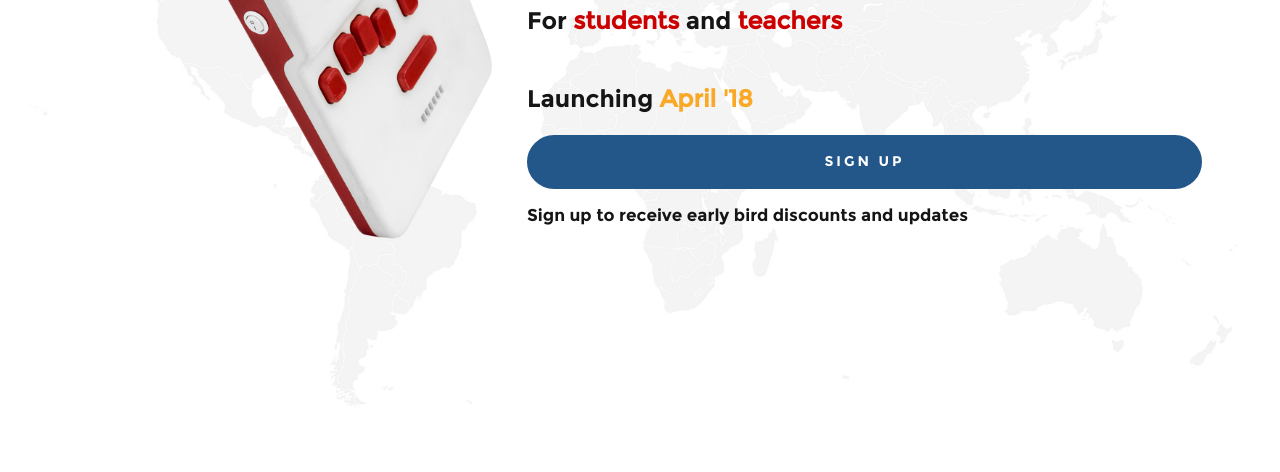
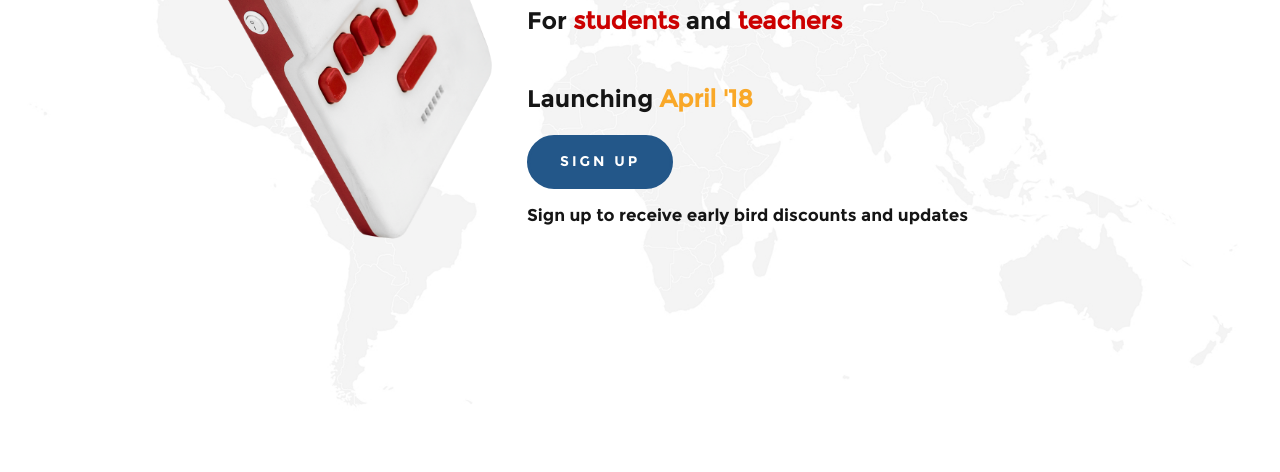
Before and after one commit to bhawesh96/annie, a plain HTML site: page index.html in a window 1280 px wide. Shown: the part 328-800 px from the top of the page. Drawn offline with Linux system fonts and the light colour scheme.

Commit message:
added CI , sign up smaller

```diff
--- a/css/main.css
+++ b/css/main.css
@@ -1579,7 +1579,7 @@ header .row {
   margin: 4.8rem 0 0 0;
 }
 .home-content-tablecell .more .button {
-  display: block;
+  /*display: block;*/
   border-color: #235789;
   color: white;
 }
```
Also changed, not shown: .travis.yml (added).
